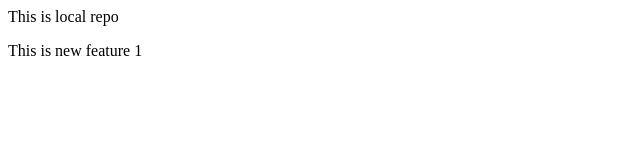
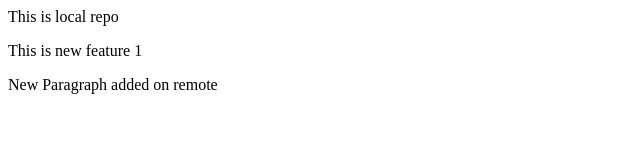
Before and after one commit to GaneshUgale7/Demo, a plain HTML site: page index.html in a window 1280 px wide. Shown: the whole page, without its empty margins (0-640 px from the left). Drawn offline with Linux system fonts and the light colour scheme.

Commit message:
Update index.html

```diff
--- a/index.html
+++ b/index.html
@@ -1,2 +1,3 @@
 <p>This is local repo</p>
 <p>This is new feature 1</p>
+<p>New Paragraph added on remote</p>
```
